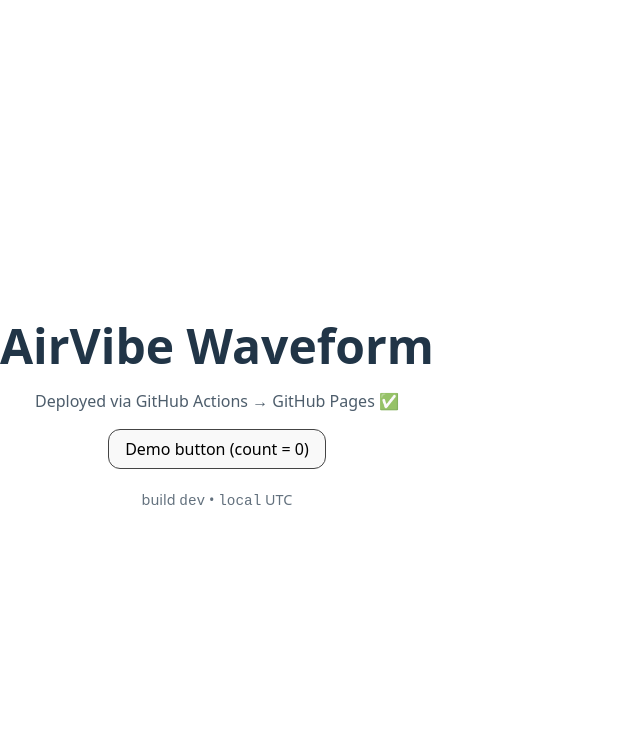
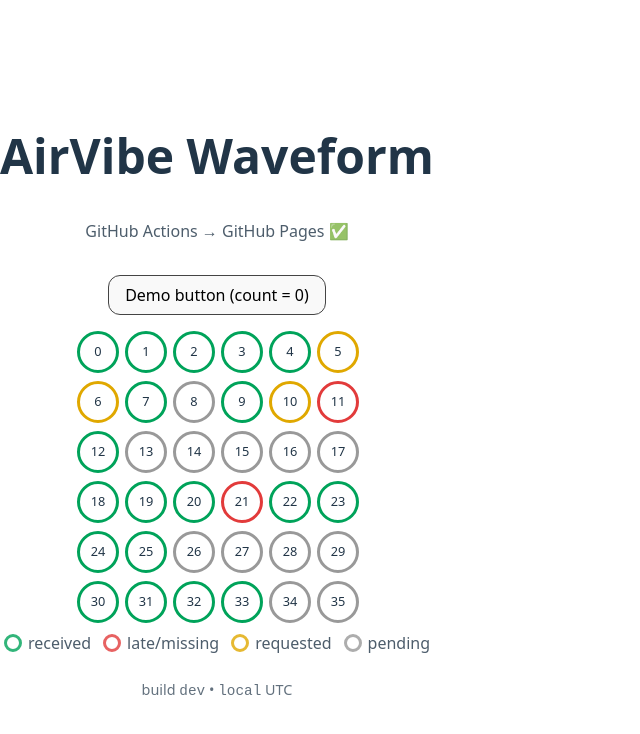
Before and after one commit to Machine-Saver-Inc/AirVibe_Waveform_React, a React app: page / in a window 1280 px wide. Shown: the top 734 px of the page, without its empty margins (0-640 px from the left). Built offline with nearby package versions, Linux system fonts and the light colour scheme; the HTML template or start-up script is replaced by a standard one.

Commit message:
feat: component WaveformGrid.jsx used

```diff
--- a/src/App.jsx
+++ b/src/App.jsx
@@ -1,25 +1,37 @@
 // src/App.jsx
 import { useState } from "react";
+import WaveformGrid from "./components/WaveformGrid.jsx";
 
 export default function App() {
   const [count, setCount] = useState(0);
   const ver = import.meta.env.VITE_APP_VERSION || "dev";
   const built = import.meta.env.VITE_BUILD_TIME || "local";
 
+  // mock demo data to prove the UI; we'll wire real data later
+  const demo = {
+    total: 36,
+    received: [0,1,2,3,4,7,9,12,18,19,20,22,23,24,25,30,31,32,33],
+    late:     [5,6,10,11,21],
+    requested:[5,6,10],
+  };
+
   return (
     <main style={{minHeight:"100vh",display:"grid",placeItems:"center",fontFamily:"system-ui, sans-serif"}}>
-      <div style={{textAlign:"center"}}>
-        <h1 style={{fontSize:"3rem", marginBottom:"0.5rem"}}>AirVibe Waveform</h1>
-        <p style={{opacity:0.8, marginBottom:"1rem"}}>Deployed via GitHub Actions → GitHub Pages ✅</p>
+      <div style={{textAlign:"center", display:"grid", gap:16}}>
+        <h1 style={{fontSize:"3rem", marginBottom:"0.25rem"}}>AirVibe Waveform</h1>
+        <p style={{opacity:0.8}}>GitHub Actions → GitHub Pages ✅</p>
+
         <button
           onClick={() => setCount(c => c + 1)}
-          style={{padding:"0.5rem 1rem", borderRadius:12, border:"1px solid #444", cursor:"pointer"}}
+          style={{padding:"0.5rem 1rem", borderRadius:12, border:"1px solid #444", cursor:"pointer", justifySelf:"center"}}
           aria-label="demo button"
         >
           Demo button (count = {count})
         </button>
 
-        <div style={{marginTop:"1.25rem", opacity:0.7, fontSize:"0.9rem"}}>
+        <WaveformGrid {...demo} />
+
+        <div style={{marginTop:"0.5rem", opacity:0.7, fontSize:"0.9rem"}}>
           build <code>{ver}</code> • <code>{built}</code> UTC
         </div>
       </div>
```
